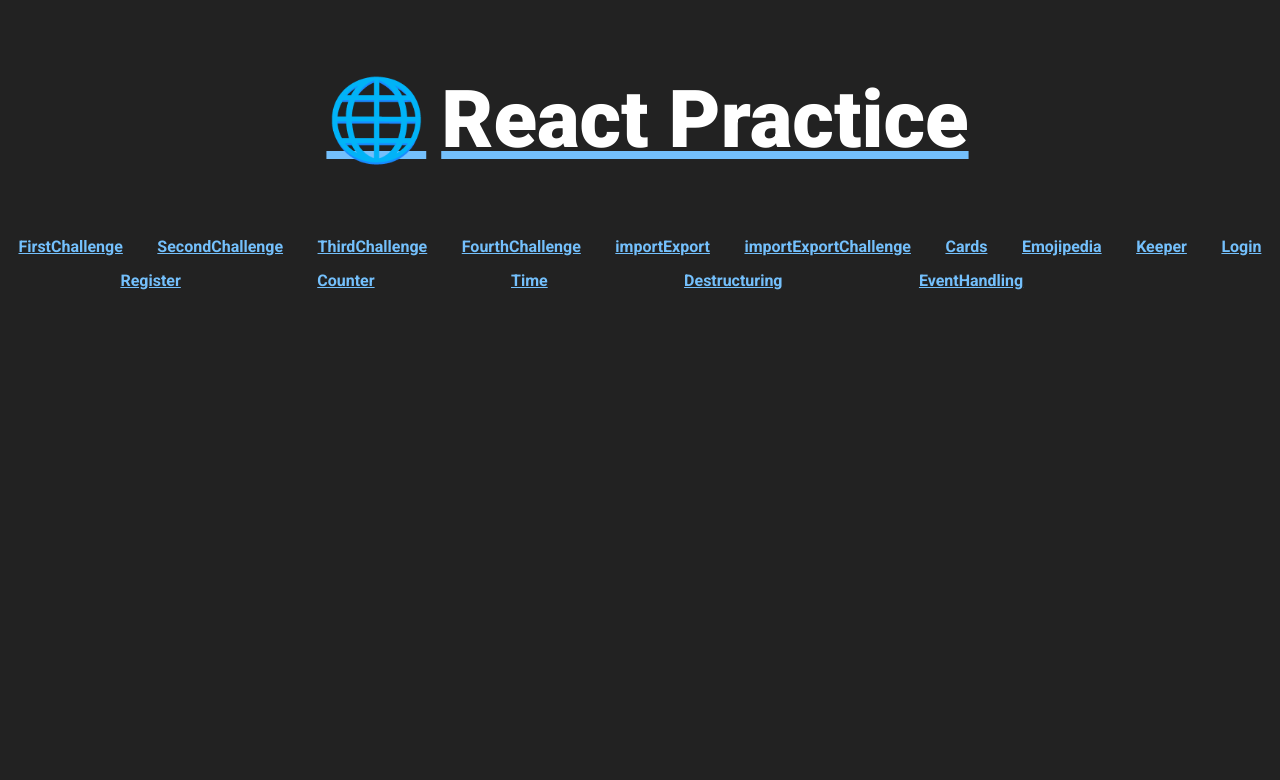
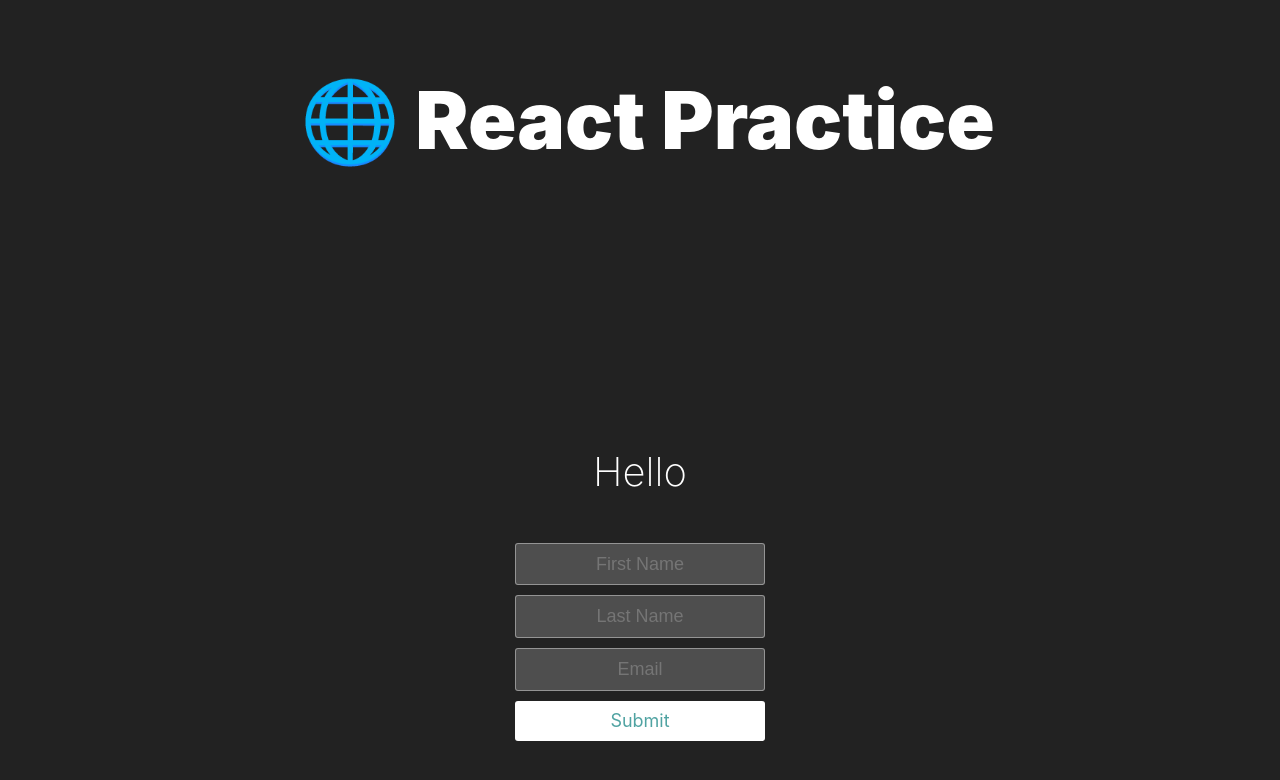
Before and after one commit to NachoKai/react-practice, a React (Create React App) app: page /ComplexState in a window 1280 px wide. Shown: the top 780 px of the page. Built offline with nearby package versions, Linux system fonts and the light colour scheme.

Commit message:
add complex state

```diff
--- a/public/index.html
+++ b/public/index.html
@@ -9,6 +9,12 @@
       name="description"
       content="Web site created using create-react-app"
     />
+    <link
+      rel="stylesheet"
+      href="https://stackpath.bootstrapcdn.com/bootstrap/4.4.1/css/bootstrap.min.css"
+      integrity="sha384-Vkoo8x4CGsO3+Hhxv8T/Q5PaXtkKtu6ug5TOeNV6gBiFeWPGFN9MuhOf23Q9Ifjh"
+      crossorigin="anonymous"
+    />
     <link rel="manifest" href="%PUBLIC_URL%/manifest.json" />
     <title>React App</title>
   </head>
--- a/src/App.js
+++ b/src/App.js
@@ -26,6 +26,7 @@
 import Time from "./components/Time/Time";
 import Destructuring from "./components/Destructuring/Destructuring";
 import EventHandling from "./components/EventHandling/EventHandling";
+import ComplexState from "./components/ComplexState/ComplexState";
 
 function App() {
   const createCard = (contact) => {
@@ -112,6 +113,9 @@
           <Route path="/EventHandling">
             <EventHandling />
           </Route>
+          <Route path="/ComplexState">
+            <ComplexState />
+          </Route>
 
           <Route path="/">
             <Navbar />
--- /dev/null
+++ b/src/components/ComplexState/ComplexState.js
@@ -0,0 +1,96 @@
+import React, { useState } from "react";
+
+const ComplexState = () => {
+  //   const [fName, setFName] = useState("");
+  //   const [lName, setLName] = useState("");
+  const [contact, setContact] = useState({
+    fName: "",
+    lName: "",
+    email: "",
+  });
+
+  //   function getFName(e) {
+  //     setFName(e.target.value);
+  //   }
+
+  //   function getLName(e) {
+  //     setLName(e.target.value);
+  //   }
+  function handleChange(event) {
+    const { name, value } = event.target;
+
+    setContact((prevValue) => {
+      if (name === "fName") {
+        return {
+          fName: value,
+          lName: prevValue.lName,
+          email: prevValue.email,
+        };
+      } else if (name === "lName") {
+        return {
+          fName: prevValue.fName,
+          lName: value,
+          email: prevValue.email,
+        };
+      } else if (name === "email") {
+        return {
+          fName: prevValue.fName,
+          lName: prevValue.lName,
+          email: value,
+        };
+      }
+    });
+  }
+
+  return (
+    // <div className="container">
+    //   <h1>
+    //     Hello {fName} {lName}
+    //   </h1>
+    //   <form>
+    //     <input
+    //       onChange={getFName}
+    //       name="fName"
+    //       placeholder="First Name"
+    //       value={fName}
+    //     />
+    //     <input
+    //       onChange={getLName}
+    //       name="lName"
+    //       placeholder="Last Name"
+    //       value={lName}
+    //     />
+    //     <button>Submit</button>
+    //   </form>
+    // </div>
+    <div className="container">
+      <h1>
+        Hello {contact.fName} {contact.lName}
+      </h1>
+      <p>{contact.email}</p>
+      <form>
+        <input
+          onChange={handleChange}
+          value={contact.fName}
+          name="fName"
+          placeholder="First Name"
+        />
+        <input
+          onChange={handleChange}
+          value={contact.lName}
+          name="lName"
+          placeholder="Last Name"
+        />
+        <input
+          onChange={handleChange}
+          value={contact.email}
+          name="email"
+          placeholder="Email"
+        />
+        <button>Submit</button>
+      </form>
+    </div>
+  );
+};
+
+export default ComplexState;
--- a/src/components/NavBar/Navbar.js
+++ b/src/components/NavBar/Navbar.js
@@ -20,6 +20,7 @@
       <Link to="/Time">Time</Link>
       <Link to="/Destructuring">Destructuring</Link>
       <Link to="/EventHandling">EventHandling</Link>
+      <Link to="/ComplexState">ComplexState</Link>
       <Link to="/"></Link>
     </div>
   );
```
